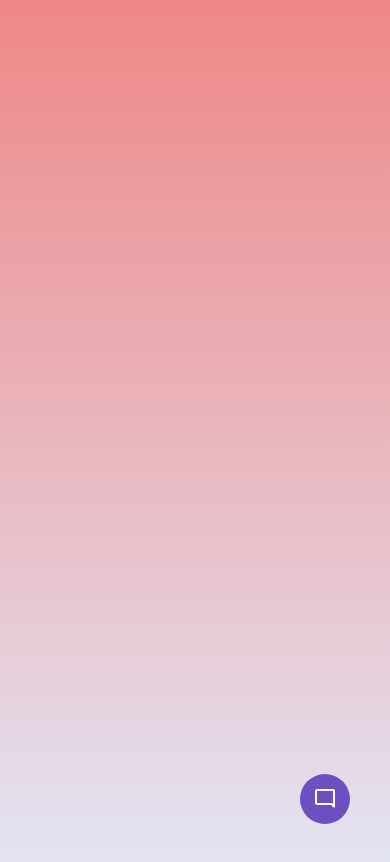
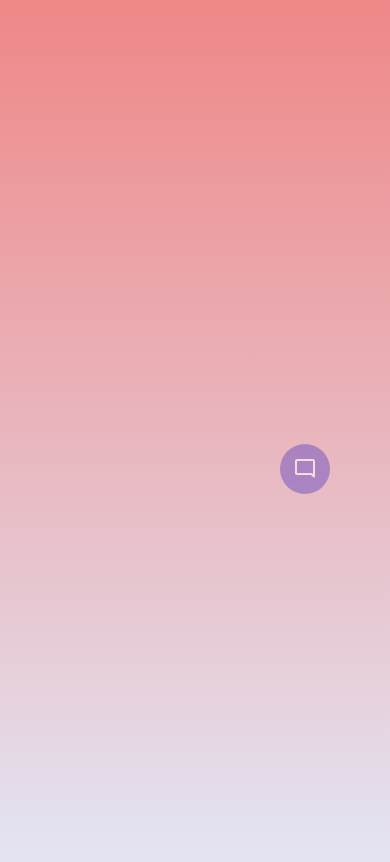
Before and after one commit to kashsan-jp/react-gemini-app, a React (Vite) app: page / in a window 390 px wide. Built offline with nearby package versions, Linux system fonts and the light colour scheme.

Commit message:
2025.4.3.12:13

```diff
--- a/src/index.css
+++ b/src/index.css
@@ -219,8 +219,11 @@ body {
 
 @media (max-width: 520px) {
     #chatbot-toggler{
-        right:40px;
-        bottom: 20px;
+        position: fixed;
+        z-index: 9999;
+        right:60px;
+        bottom:350px;
+        opacity: 0.5;
 
     }
     .chatbot-popup {
```
